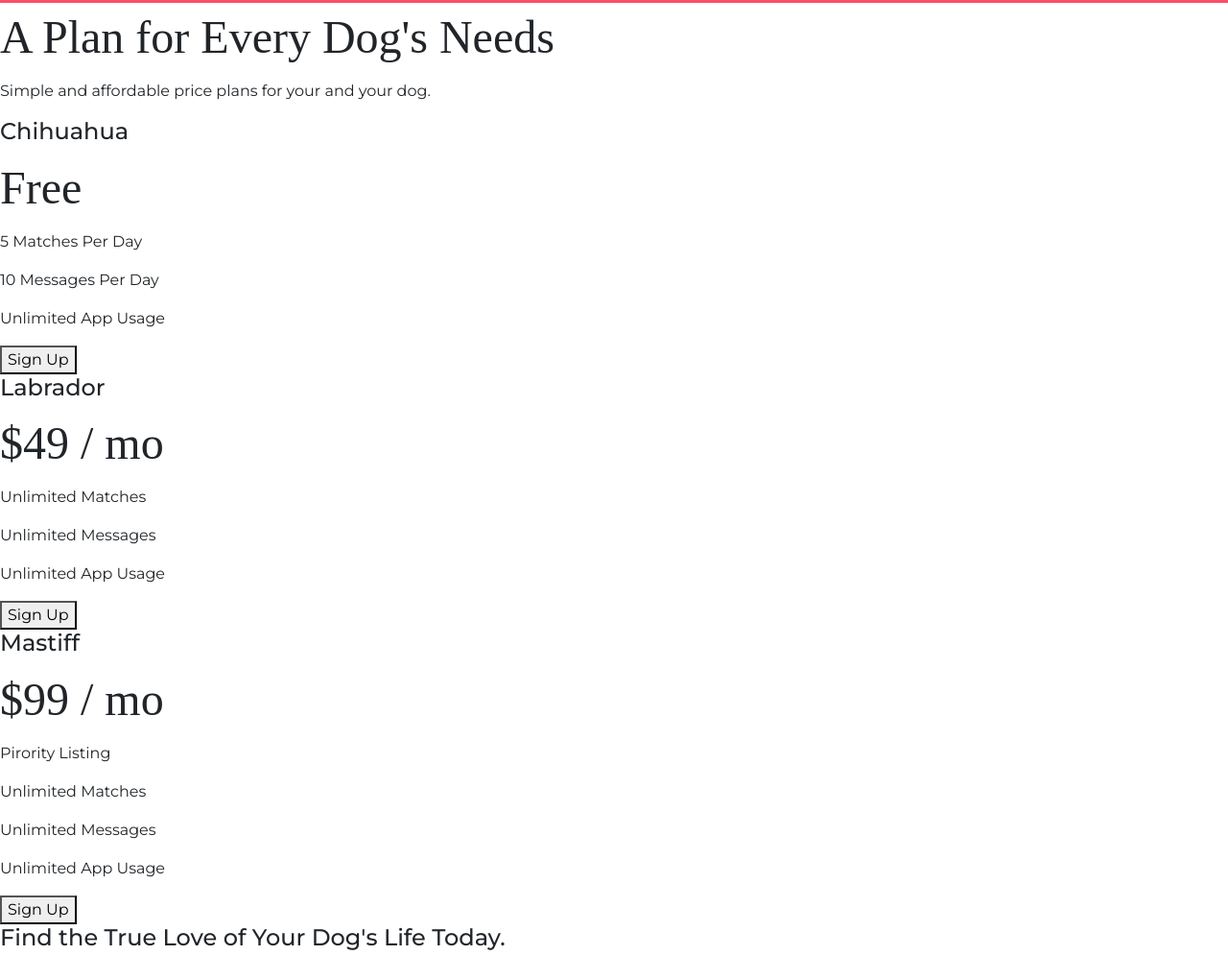
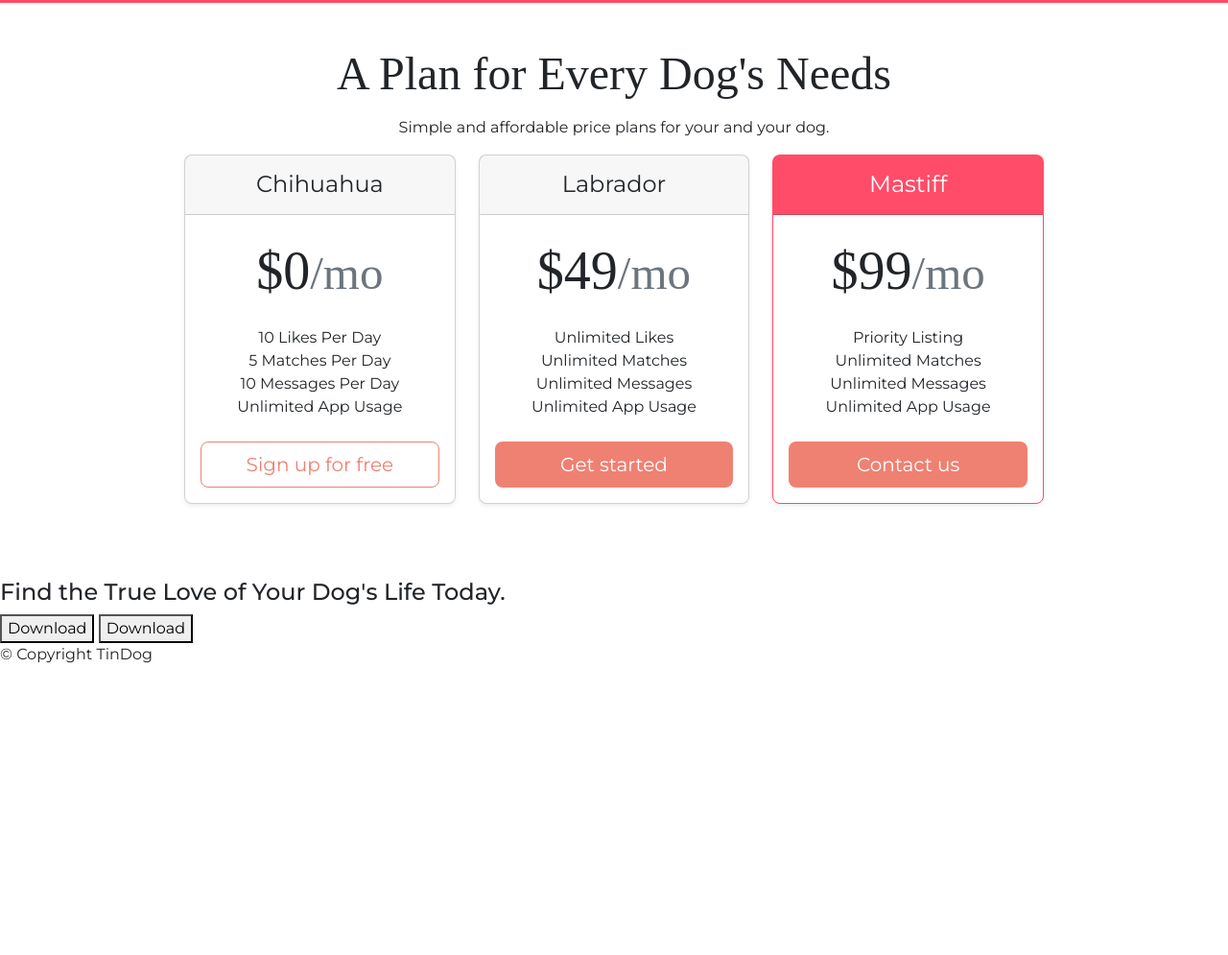
Before and after one commit to felixodette/TinDog, a website: page index.html in a window 1280 px wide. Shown: the part 1924-2919 px from the top of the page at 96% size. After the commit the page ends 2634 px from the top, so only its background shows below. Drawn offline with Linux system fonts and the light colour scheme.

Commit message:
Style: Pricing section

```diff
--- a/css/styles.css
+++ b/css/styles.css
@@ -113,3 +113,38 @@ h3 {
   width: 15%;
   margin: 20px 20px 50px;
 }
+
+/*Pricing*/
+
+.btn-free {
+  border-color: #ef8172;
+  color: #ef8172;
+}
+
+.btn-free:hover {
+  background-color: #ff4c68;
+  color: white;
+}
+
+.btn-paid {
+  background-color: #ef8172;
+  color: white;
+}
+
+.btn-paid:hover {
+  background-color: #ff4c68;
+  color: white;
+}
+
+.premium-heading {
+  background-color: #ff4c68;
+  color: white;
+}
+
+.premium-card{
+  border-color: #ff4c68;
+}
+
+.pricing-header {
+  text-align: center;
+}
--- a/index.html
+++ b/index.html
@@ -149,35 +149,67 @@
   <!-- Pricing -->
 
   <section id="pricing">
+    <div class="container-fluid">
+      <div class="pricing-header">
+        <h2>A Plan for Every Dog's Needs</h2>
+        <p>Simple and affordable price plans for your and your dog.</p>
+      </div>
 
-    <h2>A Plan for Every Dog's Needs</h2>
-    <p>Simple and affordable price plans for your and your dog.</p>
-
-
-    <h3>Chihuahua</h3>
-    <h2>Free</h2>
-    <p>5 Matches Per Day</p>
-    <p>10 Messages Per Day</p>
-    <p>Unlimited App Usage</p>
-    <button type="button">Sign Up</button>
-
-
-    <h3>Labrador</h3>
-    <h2>$49 / mo</h2>
-    <p>Unlimited Matches</p>
-    <p>Unlimited Messages</p>
-    <p>Unlimited App Usage</p>
-    <button type="button">Sign Up</button>
-
-
-    <h3>Mastiff</h3>
-    <h2>$99 / mo</h2>
-    <p>Pirority Listing</p>
-    <p>Unlimited Matches</p>
-    <p>Unlimited Messages</p>
-    <p>Unlimited App Usage</p>
-    <button type="button">Sign Up</button>
-
+      <!--    Pricing-->
+      <div class="row row-cols-1 row-cols-md-3 mb-3 text-center">
+        <div class="col">
+          <div class="card mb-4 rounded-3 shadow-sm">
+            <div class="card-header py-3">
+              <h4 class="my-0 fw-normal">Chihuahua</h4>
+            </div>
+            <div class="card-body">
+              <h1 class="card-title pricing-card-title">$0<small class="text-muted fw-light">/mo</small></h1>
+              <ul class="list-unstyled mt-3 mb-4">
+                <li>10 Likes Per Day</li>
+                <li>5 Matches Per Day</li>
+                <li>10 Messages Per Day</li>
+                <li>Unlimited App Usage</li>
+              </ul>
+              <button type="button" class="btn-free w-100 btn btn-lg">Sign up for free</button>
+            </div>
+          </div>
+        </div>
+        <div class="col">
+          <div class="card mb-4 rounded-3 shadow-sm">
+            <div class="card-header py-3">
+              <h4 class="my-0 fw-normal">Labrador</h4>
+            </div>
+            <div class="card-body">
+              <h1 class="card-title pricing-card-title">$49<small class="text-muted fw-light">/mo</small></h1>
+              <ul class="list-unstyled mt-3 mb-4">
+                <li>Unlimited Likes</li>
+                <li>Unlimited Matches</li>
+                <li>Unlimited Messages</li>
+                <li>Unlimited App Usage</li>
+              </ul>
+              <button type="button" class="btn-paid w-100 btn btn-lg">Get started</button>
+            </div>
+          </div>
+        </div>
+        <div class="col">
+          <div class="premium-card card mb-4 rounded-3 shadow-sm">
+            <div class="premium-heading card-header py-3">
+              <h4 class="my-0 fw-normal">Mastiff</h4>
+            </div>
+            <div class="card-body">
+              <h1 class="card-title pricing-card-title">$99<small class="text-muted fw-light">/mo</small></h1>
+              <ul class="list-unstyled mt-3 mb-4">
+                <li>Priority Listing</li>
+                <li>Unlimited Matches</li>
+                <li>Unlimited Messages</li>
+                <li>Unlimited App Usage</li>
+              </ul>
+              <button type="button" class="btn-paid w-100 btn btn-lg">Contact us</button>
+            </div>
+          </div>
+        </div>
+      </div>
+    </div>
   </section>
 
 
```
